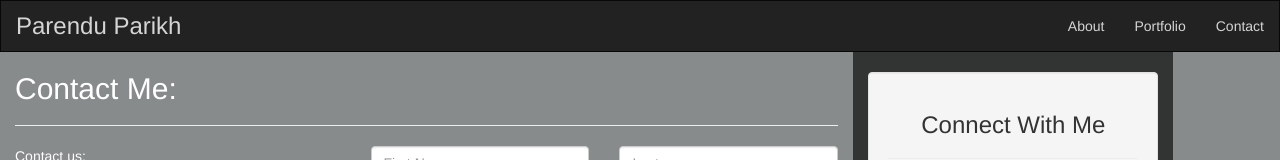
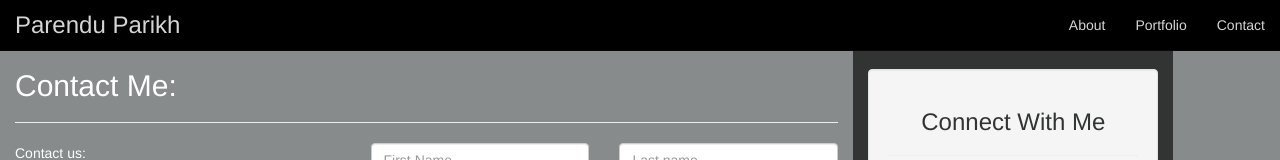
Before and after one commit to parendu/Bootstrap-Portfolio, a plain HTML site: page contact.html in a window 1280 px wide. Shown: the top 160 px of the page. Drawn offline with nearby package versions, Linux system fonts and the light colour scheme.

Commit message:
fixed navbar

```diff
--- a/assets/css/style.css
+++ b/assets/css/style.css
@@ -1,16 +1,24 @@
+ body {
+  padding-top: 49px;
+ }
+
+
   /* Remove the navbar's default margin-bottom and rounded borders */
     .navbar {
       margin-bottom: 0;
       border-radius: 0;
+      background-color: #000000 !important;
     }
+
 
     /* Add a gray color to all navbar links */
     .navbar li a, .navbar .navbar-brand {
     color: #d5d5d5 !important;
+
     }
 
     /* On hover, the links will turn white */
-    .navbar-nav li a:hover {
+    .navbar-nav li a:hover    {
     color: #fff !important;
     }
 
@@ -42,13 +50,15 @@
     }
 
     /* On small screens, set height to 'auto' for sidenav and grid */
-    @media screen and (max-width: 767px) {
+    /*@media screen and (max-width: 767px) {*/
+      /*.sidenav {*/
+         @media screen and (max-width: 575px) {
       .sidenav {
         height: 25%;
         padding: 15px;
-
       }
  }
+
 
     /*Image and about me content */
     .aboutme {
--- a/contact.html
+++ b/contact.html
@@ -11,9 +11,10 @@
 </head>
 <body>
 
-<nav class="navbar navbar-inverse">
+<nav class="navbar navbar-inverse navbar-fixed-top">
   <div class="container-fluid">
     <div class="navbar-header">
+
        <a class="navbar-brand" style="font-size:24px" href="#">Parendu Parikh</a>
     </div>
 
```
Also changed, not shown: index.html (+1 -0 lines), portfolio.html (+2 -1 lines).
